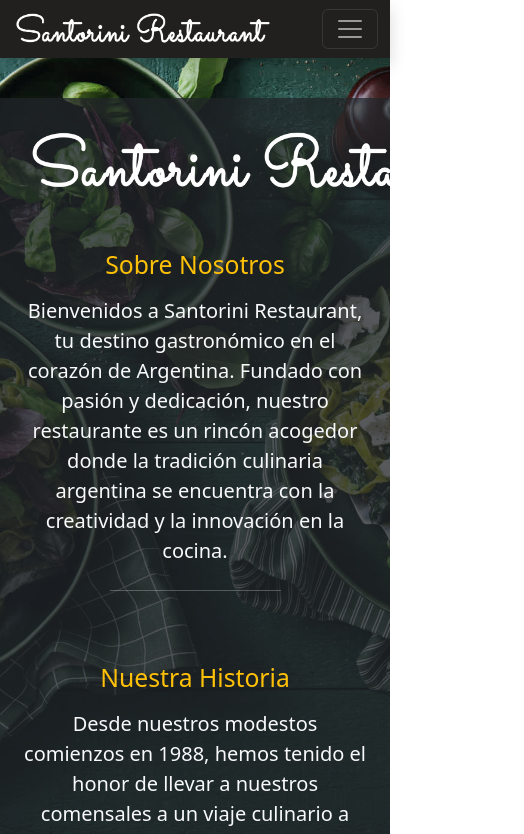
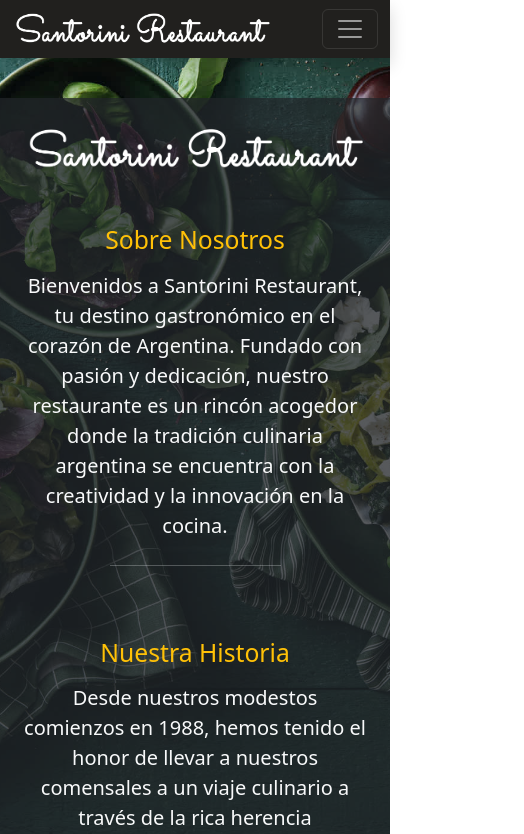
Before and after one commit to nassahel/TrabajoFinal-53i, a React (Vite) app: page /about in a window 390 px wide. Shown: the top 834 px of the page, 524 px wide, since content can reach past the window. Built offline with nearby package versions, Linux system fonts and the light colour scheme.

Commit message:
se corrigio responsive de imagen en about

```diff
--- a/src/pages/aboutUs/AboutUs.jsx
+++ b/src/pages/aboutUs/AboutUs.jsx
@@ -4,7 +4,7 @@ import logoResto from '../../assets/img/hnb.png'
 function AboutUs() {
   return (
     <div className='container bg-dark text-center bg-opacity-75 text-light p-4 my-4'>
-      <img src={logoResto} width={500} alt="logo" className='pb-4'/>
+      <img src={logoResto} width={500} alt="logo" className='pb-4 img-fluid'/>
       <br />
       <br />
       <h2 className='text-warning mb-3'>Sobre Nosotros</h2>
```
